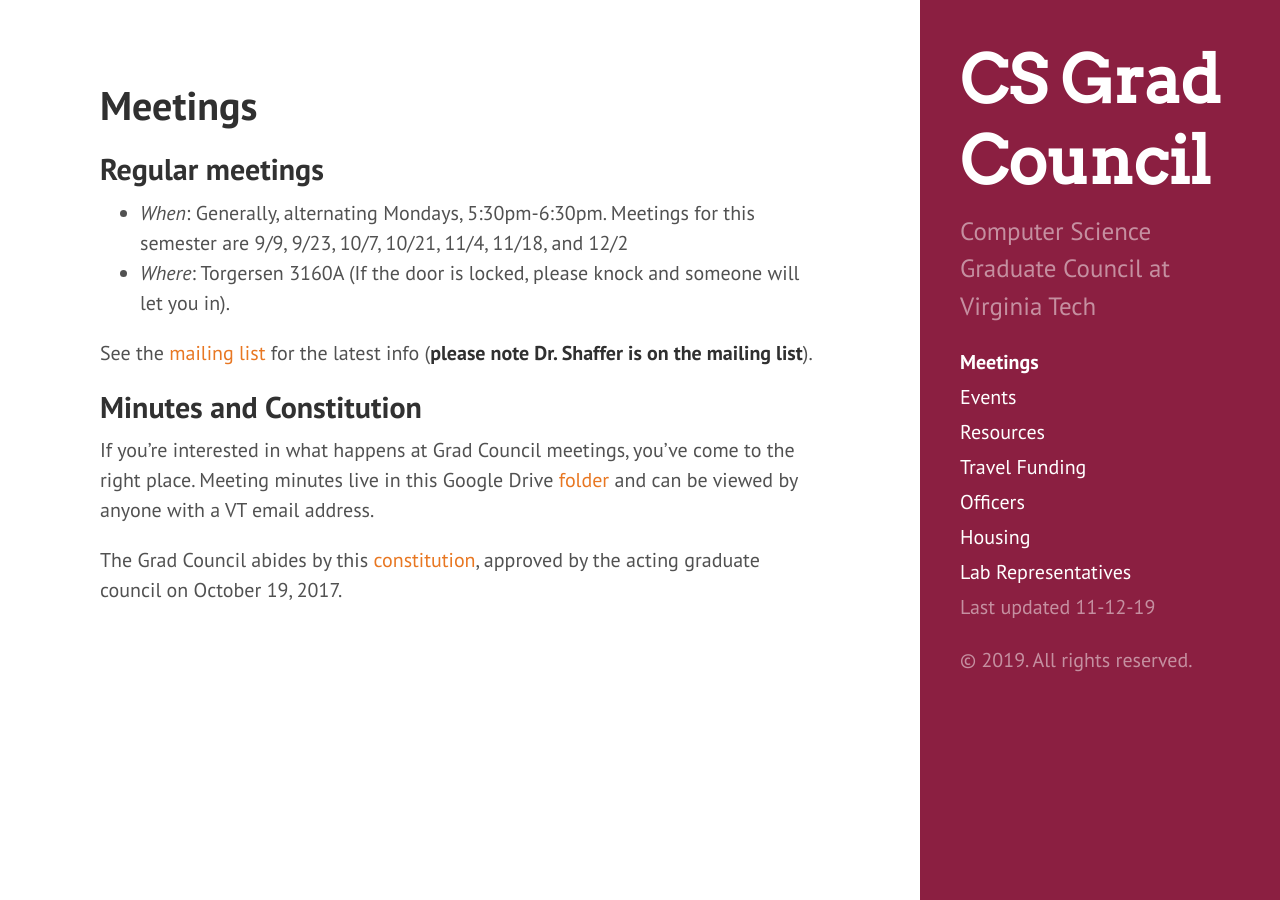
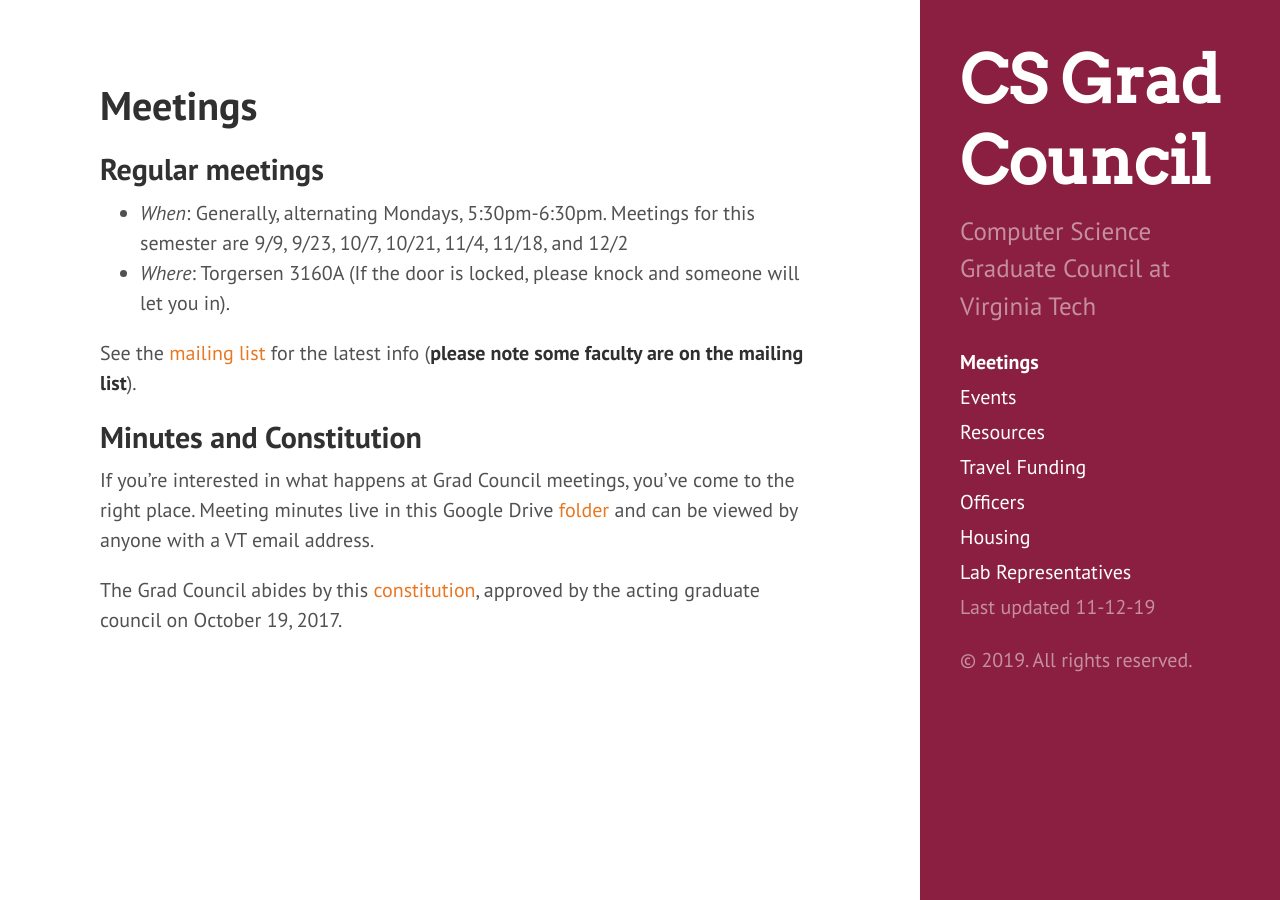
Before and after one commit to CSGraduateCouncil-VirginiaTech/csgc-website, a Jekyll site: the page built from csgc-jekyll-src/meetings.md, in a window 1280 px wide. Built offline with Jekyll 4.4.1, drawn with Linux system fonts in a browser that asks for light colours.

Commit message:
Update meetings.md
Cleaned the wording to make it less individual

```diff
--- a/csgc-jekyll-src/meetings.md
+++ b/csgc-jekyll-src/meetings.md
@@ -8,7 +8,7 @@
 * *When*: Generally, alternating Mondays, 5:30pm-6:30pm. Meetings for this semester are 9/9, 9/23, 10/7, 10/21, 11/4, 11/18, and 12/2
 * *Where*: Torgersen 3160A (If the door is locked, please knock and someone will let you in).
 
-See the [mailing list](https://groups.google.com/a/vt.edu/forum/#!forum/csgc-g) for the latest info (**please note Dr. Shaffer is on the mailing list**).
+See the [mailing list](https://groups.google.com/a/vt.edu/forum/#!forum/csgc-g) for the latest info (**please note some faculty are on the mailing list**).
 
 ## Minutes and Constitution
 If you're interested in what happens at Grad Council meetings, you've come to the right place.
```
